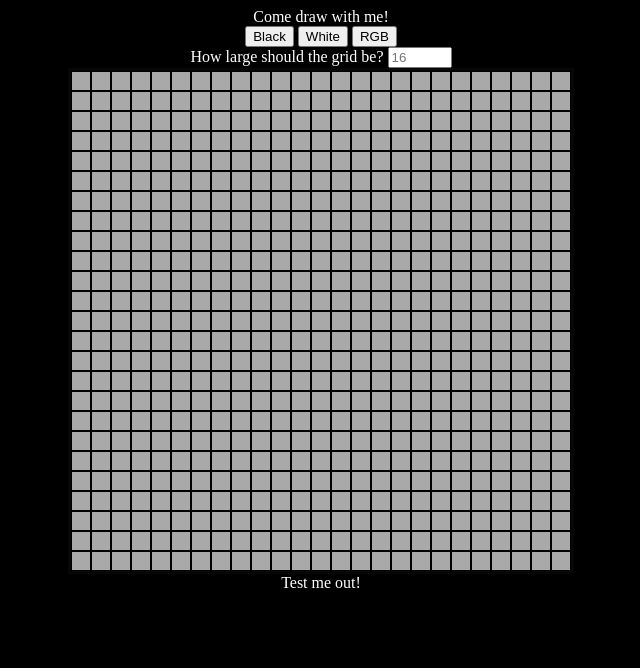
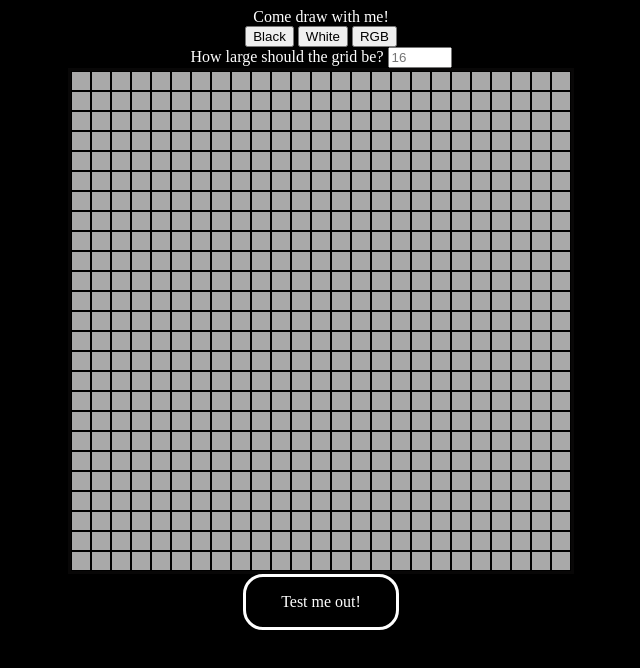
Before and after one commit to ecr1980/etch, a plain HTML site: page index.html in a window 1280 px wide. Shown: the whole page, without its empty margins (319-959 px from the left). Drawn offline with Linux system fonts and the light colour scheme.

Commit message:
added css definitions for the color change test div.

```diff
--- a/style.css
+++ b/style.css
@@ -32,3 +32,13 @@ html {background-color:black; color:white}
     display:flex;
     width:500px;
 }
+
+.testBox{
+    height:50px;
+    width:150px;
+    border-radius:20px;
+    display:flex;
+    align-items:center;
+    justify-content: center;
+    border-style: solid;
+}
```
